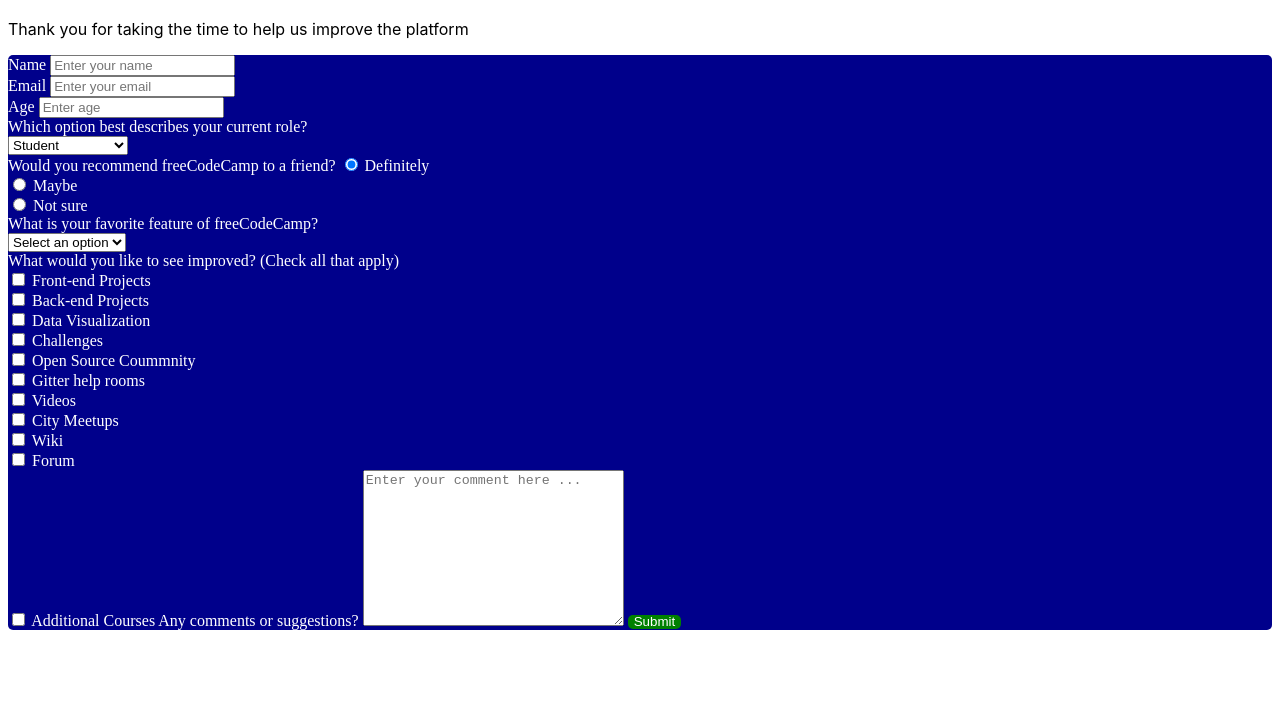
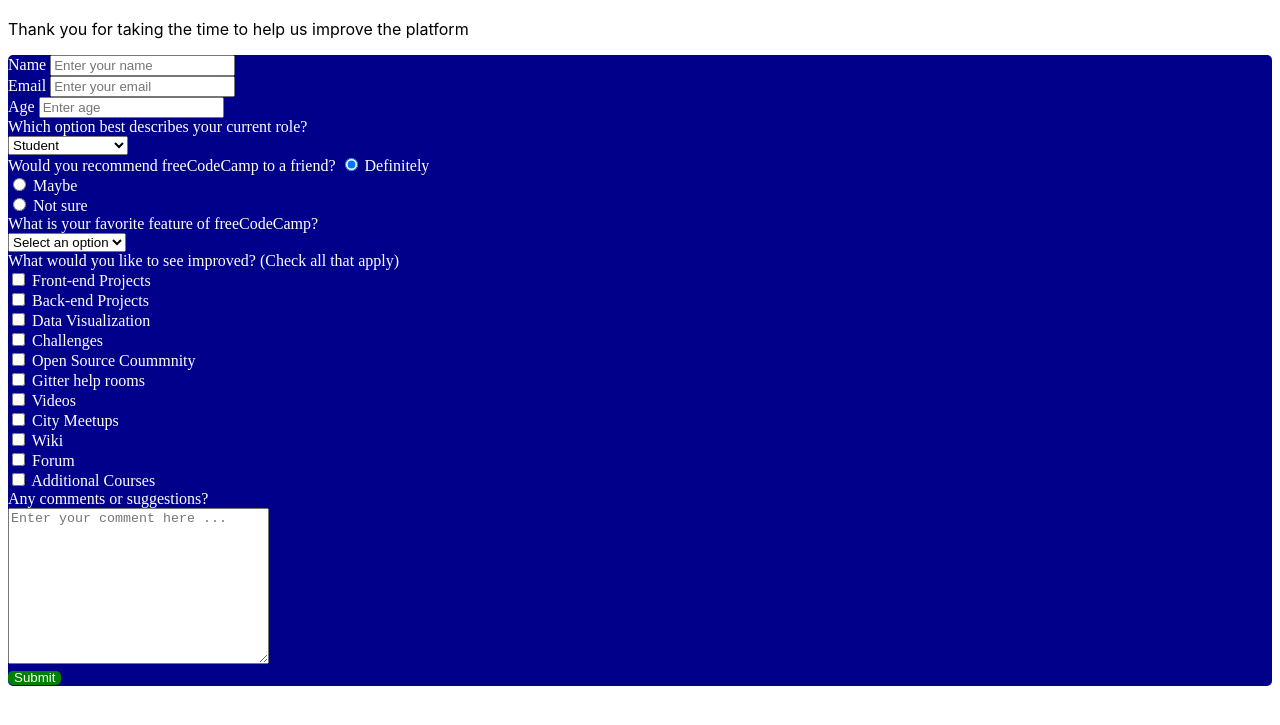
Before and after one commit to Adetunbosun/Microverse-trials, a plain HTML site: page index.html in a window 1280 px wide. Shown: the part 61-786 px from the top of the page. Drawn offline with Linux system fonts and the light colour scheme.

Commit message:
for button

```diff
--- a/index.html
+++ b/index.html
@@ -69,10 +69,11 @@
       <input type="checkbox" id="forum"> <label for="forum"> Forum </label> <br>
       <input type="checkbox" id="addtional-courses"> <label for="addtional-courses"> Additional Courses</label>
 
+      <br>
 
-      <label for="suggestion">Any comments or suggestions?</label>
+      <label for="suggestion">Any comments or suggestions?</label> <br>
       <textarea name="suggestion" id="suggestion" cols="30" rows="10" placeholder="Enter your comment here ..."></textarea>
-
+      <br>
       <button id="submit">Submit</button>
     </form>
 
```
